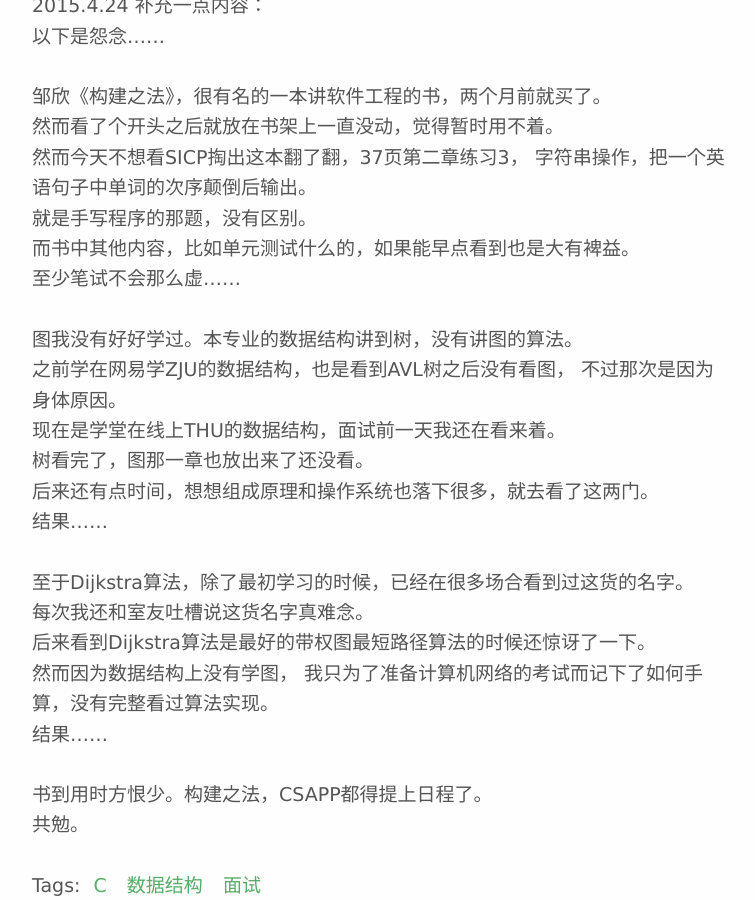
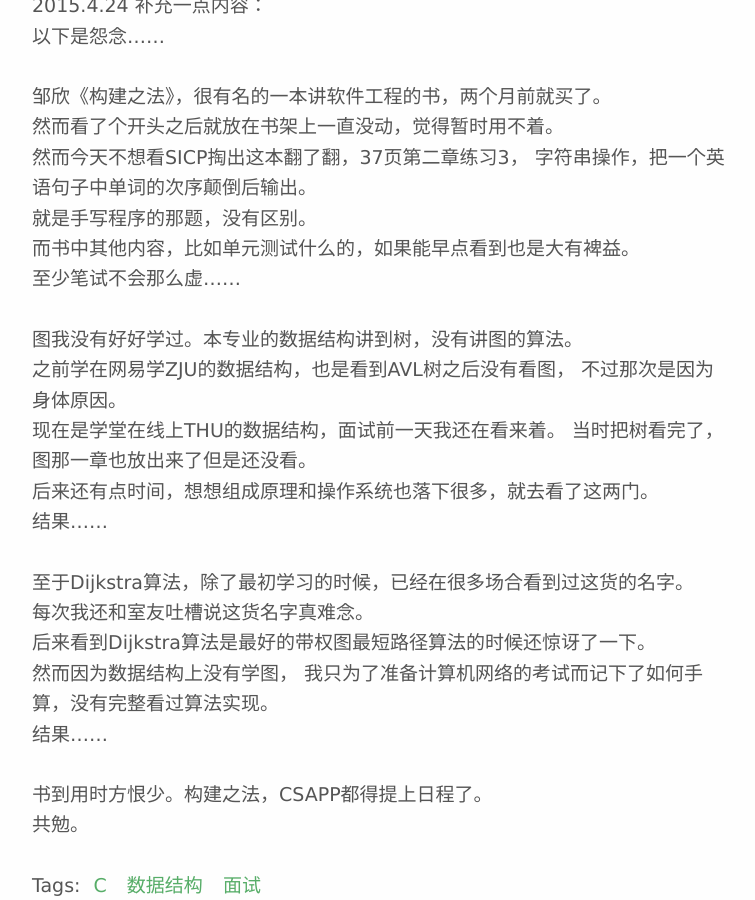
Before and after one commit to XLRES/xlres.github.io, a Jekyll site: the page built from _posts/2015-04-23-interviewing.md, in a window 1280 px wide and 900 px high, scrolled down 4243 px. Shown: the whole window, without its empty margins (258-1013 px from the left). Built offline with Jekyll 4.4.1, drawn with Linux system fonts in a browser that asks for light colours; Markdown is read by kramdown in place of the engine named in the settings; some of the changed text lies outside the part shown.

Commit message:
spelling mistakes

```diff
--- a/_posts/2015-04-23-interviewing.md
+++ b/_posts/2015-04-23-interviewing.md
@@ -1,5 +1,5 @@
 ---
-data: 18:15 2015/04/23
+date: 18:15 2015/04/23
 title: 阿里实习生面试经历及总结
 layout: post
 tag:
@@ -178,7 +178,7 @@ O(1).
 之前学在网易学ZJU的数据结构，也是看到AVL树之后没有看图，
 不过那次是因为身体原因。
 现在是学堂在线上THU的数据结构，面试前一天我还在看来着。
-树看完了，图那一章也放出来了还没看。
+当时把树看完了，图那一章也放出来了但是还没看。
 后来还有点时间，想想组成原理和操作系统也落下很多，就去看了这两门。
 结果……
 
```
